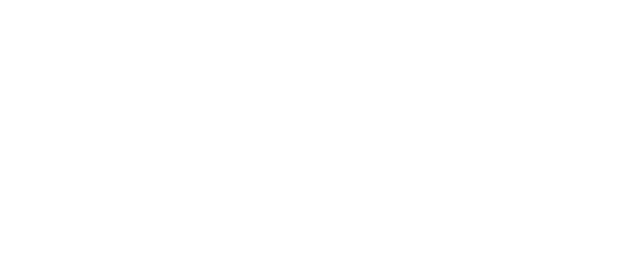
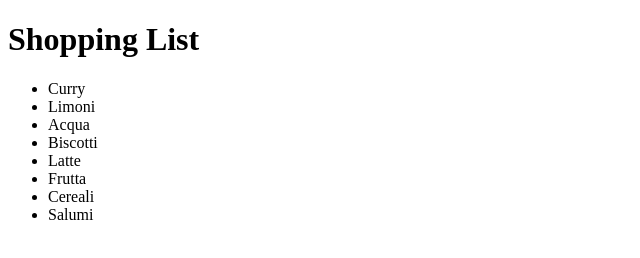
Before and after one commit to rinox3005/js-lista-spesa, a plain HTML site: page index.html in a window 1280 px wide. Shown: the whole page, without its empty margins (0-640 px from the left). Drawn offline with Linux system fonts and the light colour scheme.

Commit message:
[UPD] created li element, filled, appended to ul and printed on screen

```diff
--- a/index.html
+++ b/index.html
@@ -8,6 +8,7 @@
 </head>
 
 <body>
+    <h1>Shopping List</h1>
     <ul id="list"></ul>
     <script src="js/list.js"></script>
 </body>
--- a/js/list.js
+++ b/js/list.js
@@ -1,5 +1,6 @@
 'use strict';
 
+//lista della spesa
 const shoppingList = [
     'Curry',
     'Limoni',
@@ -10,9 +11,20 @@ const shoppingList = [
     'Cereali',
     'Salumi'];
 
+// inizializzazione variabile counter del ciclo
 let counter = 0;
 
+//prendo l'elemento con id list
+const ul = document.getElementById('list');
+
+//finché il valore di counter e minore della lunghezza della lista
 while (counter < shoppingList.length) {
-    console.log(shoppingList[counter]);
+    //creo un elemento li
+    const li = document.createElement('li');
+    //inserisco l'elemento della lista della spesa alla posizione [counter]
+    li.innerText = shoppingList[counter];
+    //appendo l'elemento li appena creato e riempito alla ul creata in precedenza
+    ul.append(li);
+    //incremento il contatore
     counter++;
 }
```
